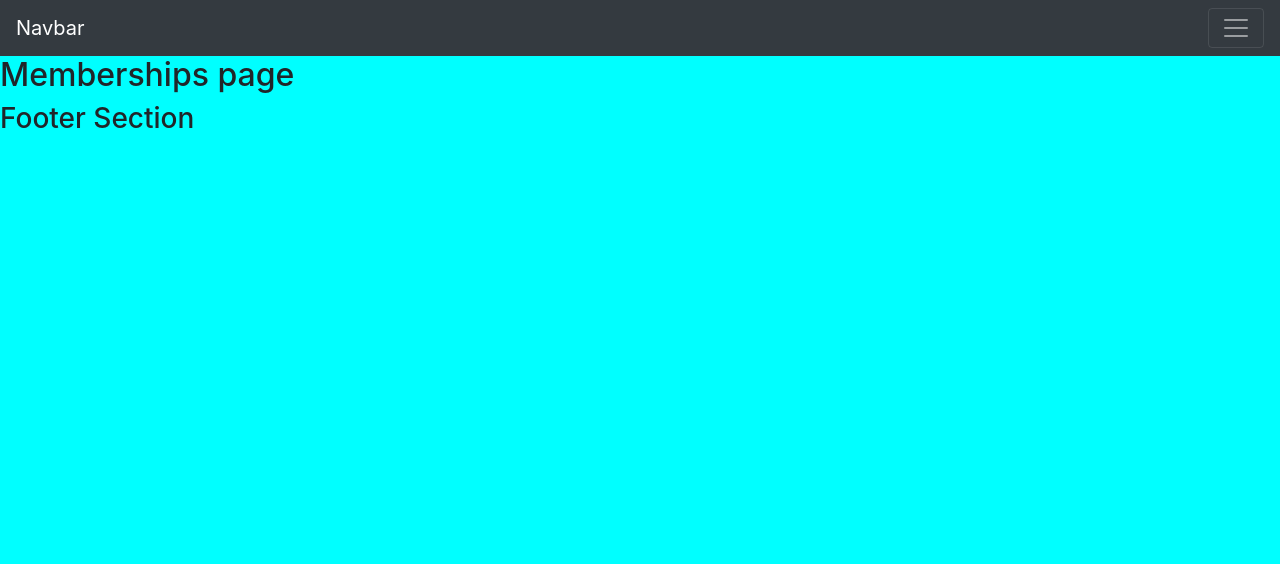
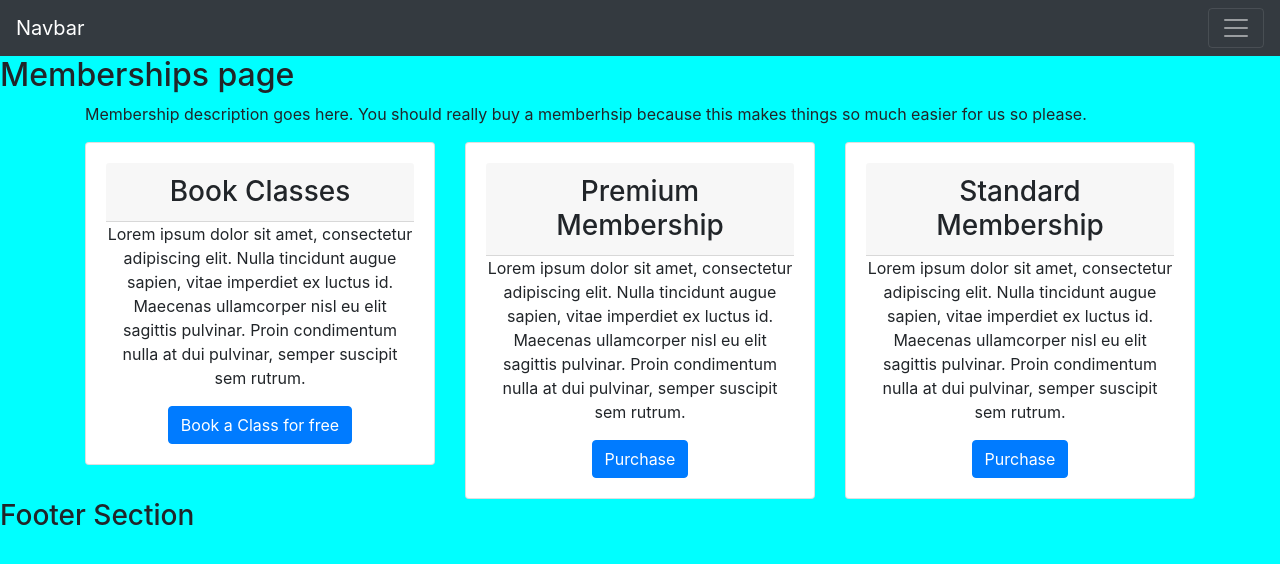
Before and after one commit to jtarbard/Software-Engineering-Project, a Flask app: page /info/memberships in a window 1280 px wide. Shown: the top 564 px of the page. Run offline with Flask 2, Linux system fonts and the light colour scheme; parts of the project's set-up code (start-up, migrations or seed data) failed here and were passed over; some libraries are stand-ins or nearby versions.

Commit message:
Create skeletal structure

```diff
--- a/main/templates/info/memberships.html
+++ b/main/templates/info/memberships.html
@@ -9,4 +9,55 @@ The Vertex memberships!
 
 {% block main_content %}
 <h2>Memberships page</h2>
+
+    <div class="container">
+        <p> Membership description goes here. You should really buy a memberhsip because this makes things so much easier for us so please.</p>
+    </div>
+
+    <div class="container">
+
+    <!-- Columns of membership types -->
+        <div class="row">
+            <div class="col-sm-4">
+                <div class="card text-center">
+                    <div class="card-body">
+                        <h3 class="card-header">Book Classes</h3>
+                        <div class="card-block">
+                            <p class="card-text">Lorem ipsum dolor sit amet, consectetur adipiscing elit. Nulla tincidunt augue sapien, vitae imperdiet ex luctus id. Maecenas ullamcorper nisl eu elit sagittis pulvinar. Proin condimentum nulla at dui pulvinar, semper suscipit sem rutrum.</p>
+
+                            <!-- TODO: Redirect to book classes for USER, redirect to create account for GUEST
+                                 TODO: Change text to reflect as well? -->
+                            <a href="#" class="btn btn-primary">Book a Class for free</a>
+                        </div>
+                    </div>
+                </div>
+            </div>
+
+            <div class="col-sm-4">
+                <div class="card text-center">
+                    <div class="card-body">
+                        <h3 class="card-header">Premium Membership</h3>
+                        <div class="card-block">
+                            <p class="card-text">Lorem ipsum dolor sit amet, consectetur adipiscing elit. Nulla tincidunt augue sapien, vitae imperdiet ex luctus id. Maecenas ullamcorper nisl eu elit sagittis pulvinar. Proin condimentum nulla at dui pulvinar, semper suscipit sem rutrum.</p>
+                            <a href="#" class="btn btn-primary">Purchase</a>
+                        </div>
+                    </div>
+                </div>
+            </div>
+
+            <div class="col-sm-4">
+                <div class="card text-center">
+                    <div class="card-body">
+                        <h3 class="card-header">Standard Membership</h3>
+                        <div class="card-block">
+                            <p class="card-text">Lorem ipsum dolor sit amet, consectetur adipiscing elit. Nulla tincidunt augue sapien, vitae imperdiet ex luctus id. Maecenas ullamcorper nisl eu elit sagittis pulvinar. Proin condimentum nulla at dui pulvinar, semper suscipit sem rutrum.</p>
+                            <a href="#" class="btn btn-primary">Purchase</a>
+                        </div>
+                    </div>
+                </div>
+            </div>
+        </div>
+
+    </div>
+
 {% endblock %}
```
Also changed, not shown: main/static/css/memberships.css (added).
